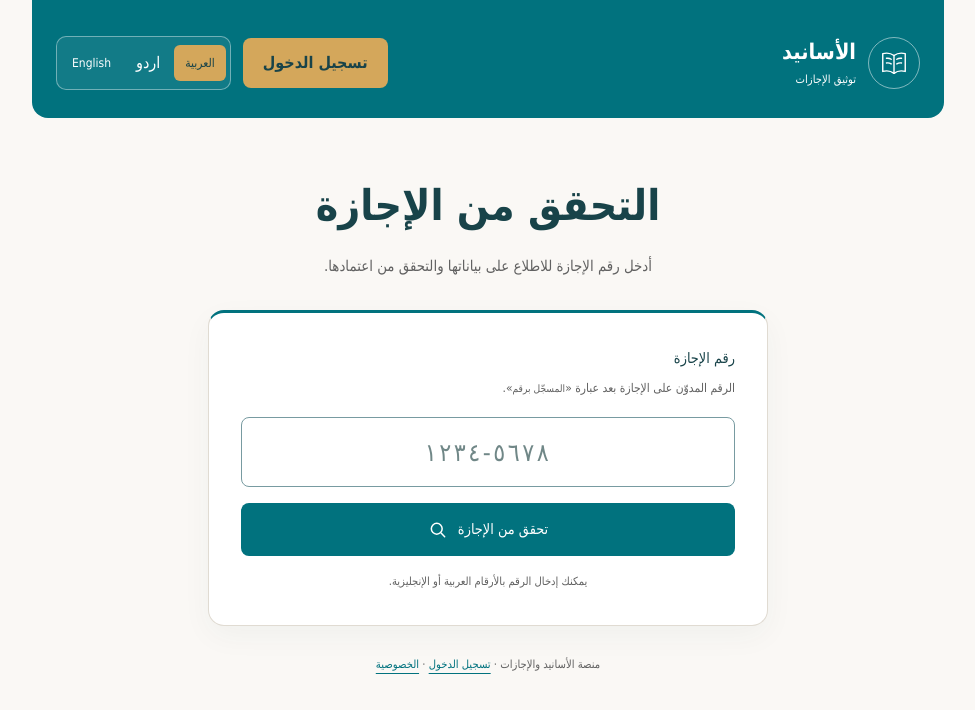
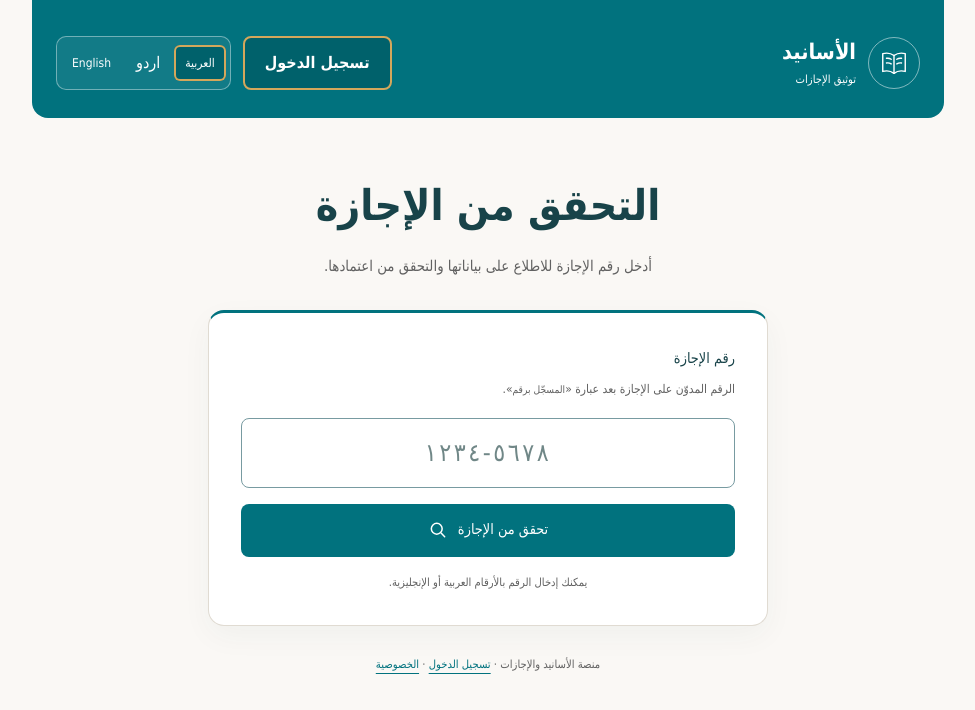
Before and after one commit to Muzakkir-ai/asaneed, a Next.js app: page / in a window 1280 px wide. Shown: the top 710 px of the page, without its empty margins (280-1255 px from the left). Built offline with nearby package versions, Linux system fonts and the light colour scheme; no server answers; a web font is replaced by a local one.

Commit message:
Use white text for homepage header actions

```diff
--- a/app/globals.css
+++ b/app/globals.css
@@ -136,3 +136,7 @@ html[lang=ur] .auth-panel p,html[lang=ur] .auth-panel .auth-links,html[lang=ur]
 .site-header-actions { display:flex; flex-wrap:wrap; gap:12px; align-items:center; justify-content:center; }
 .site-header .homepage-login { display:inline-flex; align-items:center; justify-content:center; margin:0; min-height:44px; padding:10px 20px; border-radius:8px; background:var(--gold); color:var(--ink); text-decoration:none; font-weight:600; }
 .site-header .homepage-login:hover { background:#f0d399; color:var(--ink); }
+
+.site-header .language-switcher button[aria-pressed=true] { background:#00616b; color:#fff; box-shadow:inset 0 0 0 2px var(--gold); }
+.site-header .language-switcher button:hover:not(:disabled) { color:#fff; background:#00616b; }
+.site-header .homepage-login,.site-header .homepage-login:hover { background:#00616b; color:#fff; border:2px solid var(--gold); }
```
Also changed, not shown: 1 other file (tests, documents, lock files or other folders).
